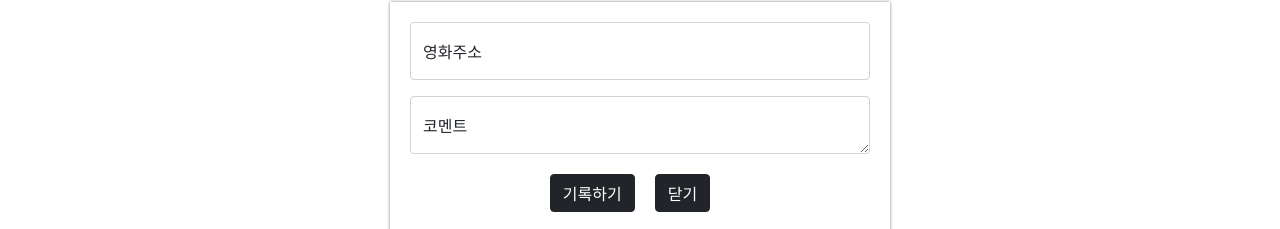
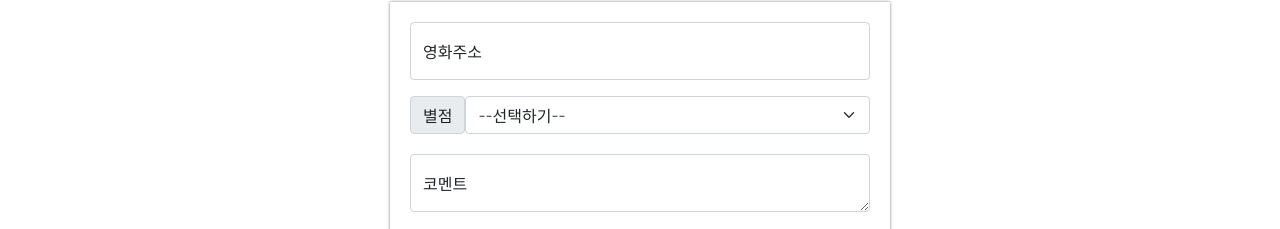
Before and after one commit to tckimsol/mypage, a plain HTML site: page index.html in a window 1280 px wide. Shown: the part 268-497 px from the top of the page. Drawn offline with nearby package versions, Linux system fonts and the light colour scheme.

Commit message:
Update index.html

```diff
--- a/index.html
+++ b/index.html
@@ -84,6 +84,16 @@
         .mybtn > button {
             margin-right: 20px;
         }
+
+        .starpoint {
+            display: flex;
+            flex-direction: row;
+            align-items: center;
+            justify-content: center;
+
+            margin-bottom: 20px;
+
+        }
     </style>
 </head>
 
@@ -97,6 +107,17 @@
             <input type="email" class="form-control" id="floatingInput" placeholder="name@example.com">
             <label for="floatingInput">영화주소</label>
         </div>
+        <div class="starpoint">
+            <label class="input-group-text" for="inputGroupSelect01">별점</label>
+            <select class="form-select" id="inputGroupSelect01">
+              <option selected>--선택하기--</option>
+              <option value="5">⭐⭐⭐⭐⭐</option>
+              <option value="4">⭐⭐⭐⭐</option>
+              <option value="3">⭐⭐⭐</option>
+              <option value="2">⭐⭐</option>
+              <option value="1">⭐</option>
+            </select>
+          </div>
         <div class="form-floating">
             <textarea class="form-control" placeholder="Leave a comment here" id="floatingTextarea"></textarea>
             <label for="floatingTextarea">코멘트</label>
```
